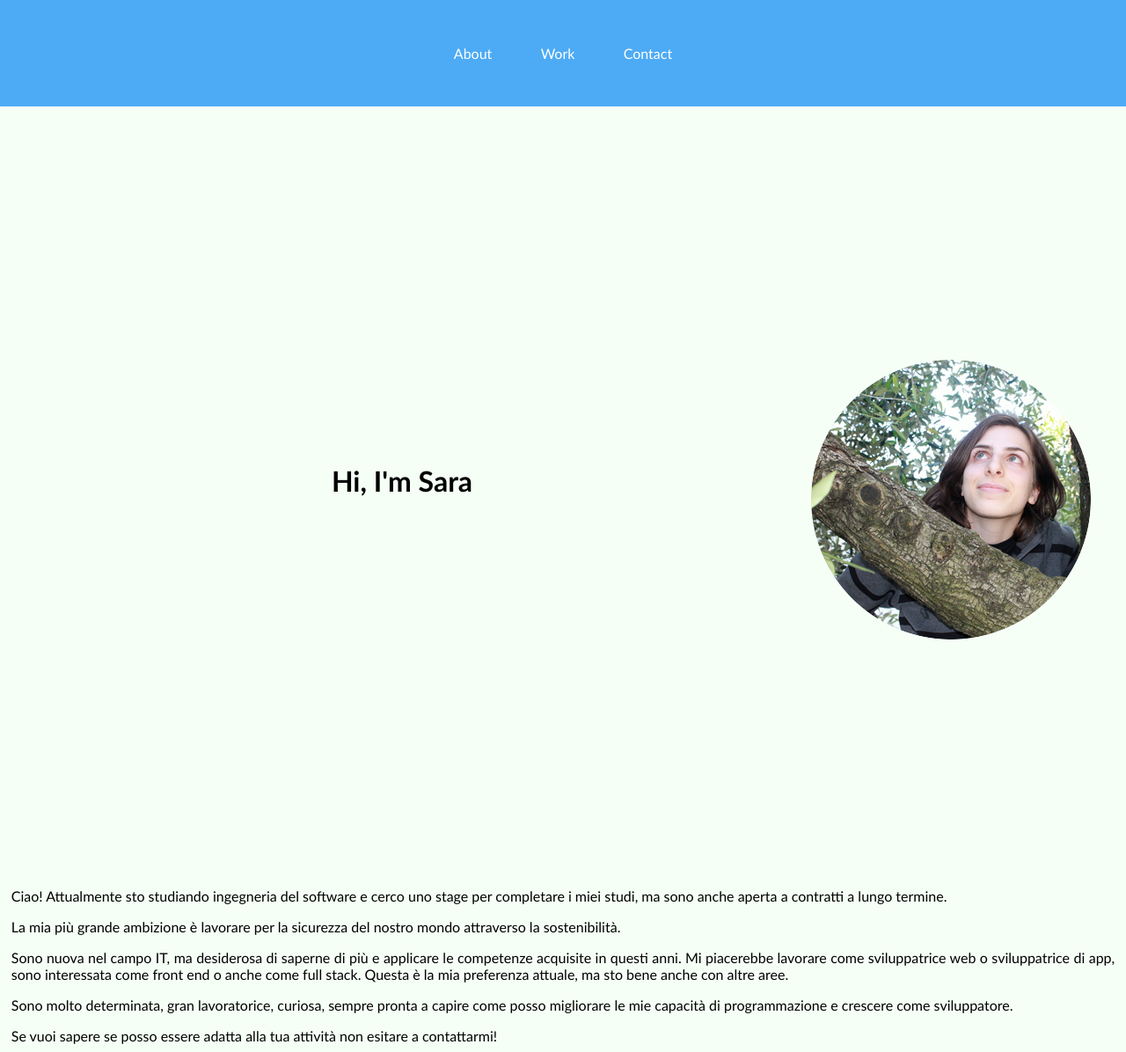
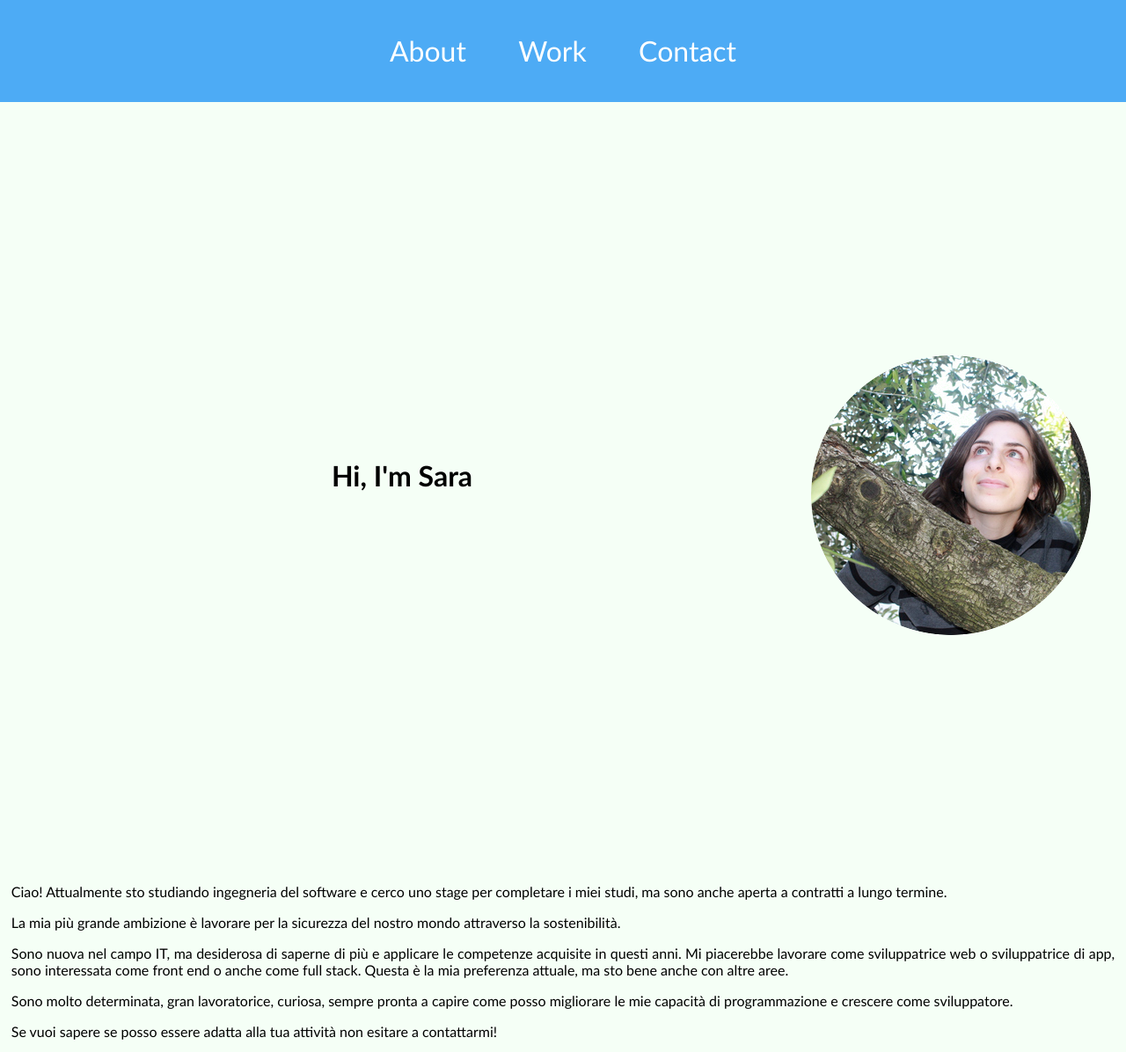
Before and after one commit to sararomeo/portfolio, a PHP site: page / in a window 1280 px wide. Shown: the top 1196 px of the page at 88% size. Run offline with PHP 8.4, Linux system fonts and the light colour scheme.

Commit message:
Minor style change

```diff
--- a/index.html
+++ b/index.html
@@ -18,7 +18,7 @@
       </ul>
   </nav>
 
-  <div class="intro">
+  <div id="intro" class="intro">
     <img id="me-in-a-tree" style="float: right; min-width: 300; margin: 1vh 5vh 1vh 1vh;" src="rsc/photos/me-in-a-tree-cut.png"
         alt="Sara affacciata tra i rami di un albero." />
     <h1>Hi, I'm Sara</h1>
--- a/src/style/style-index.css
+++ b/src/style/style-index.css
@@ -29,12 +29,13 @@ nav {
   flex-direction: row;
   width: 100%;
   margin: 0;
-  top: 0px;
+  top: 0;
   background-color: #4dabf5;
 }
 
 nav ul {
   text-align: center;
+  font-size: xx-large;
   width: 100%;
   top: 0;
   padding: 0;
@@ -47,21 +48,19 @@ nav ul li {
   display: inline-block;/*display property specifies the display behavior (the type of rendering box) of an element.*/
                         /*inline-block allows to set a width and height on the element and the top and bottom margins/paddings are respected*/
   margin: 1%;
-  margin-bottom: 3%;
-  margin-top: 3%;
+  margin-bottom: 2%;
+  margin-top: 2%;
   padding: 1%;
 }
 
 nav ul li a {
   color: white;
-  text-decoration: none;/*text decoration specifies the decoration added to text*/
-                        /*it can be described as type of line(underline, overline, line-through), color and style(solid, wavy, dotted, dashed, double)*/
+  text-decoration: none;
 }
 
-nav ul li a:hover {/*hover selector is used to select elements when you mouse over them */
+nav ul li a:hover {
   color: black;
 }*
-
 
 .footer {
   background-color: #b2eede;
```
